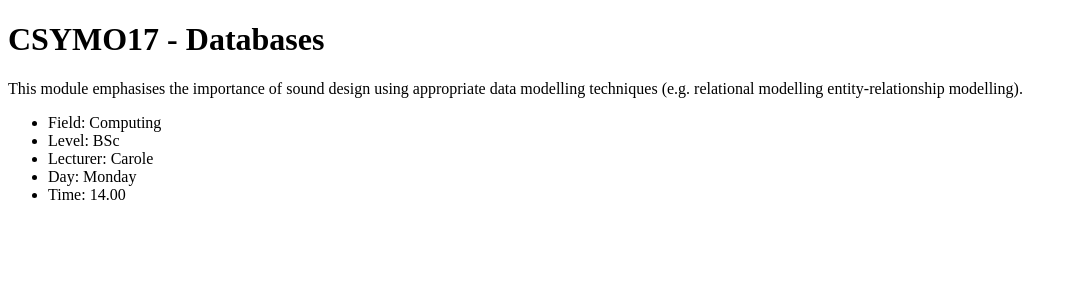
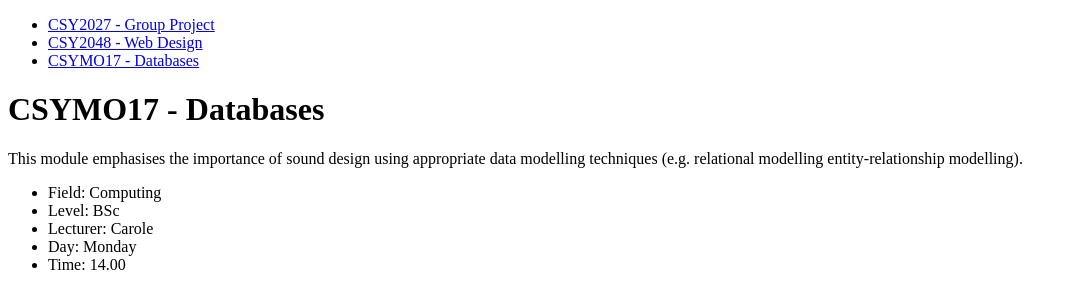
Before and after one commit to HannahG16/Projects-2021, a plain HTML site: page CSY2043-Week-3/CSYM017 – Databases.html in a window 1280 px wide. Shown: the whole page, without its empty margins (0-1077 px from the left). Drawn offline with Linux system fonts and the light colour scheme.

Commit message:
navigatoin done

```diff
--- a/CSY2043-Week-3/CSYM017 – Databases.html
+++ b/CSY2043-Week-3/CSYM017 – Databases.html
@@ -6,6 +6,20 @@
     <title>CSYMO17 - Databases</title>
 </head>
 <body>
+
+    <nav>
+        <ul>
+            <li>
+                <a href="CSY2027.html">CSY2027 - Group Project</a>
+            </li>
+            <li>
+                <a href="exercise1.html">CSY2048 - Web Design</a>
+            </li>
+            <li>
+                <a href="CSYM017 – Databases.html">CSYMO17 - Databases</a>
+            </li>
+        </ul>
+    </nav>
 
     <h1>CSYMO17 - Databases</h1>
 
```
Also changed, not shown: CSY2043-Week-3/CSY2027.html (+3 -3 lines), CSY2043-Week-3/exercise1.html (+14 -0 lines).
